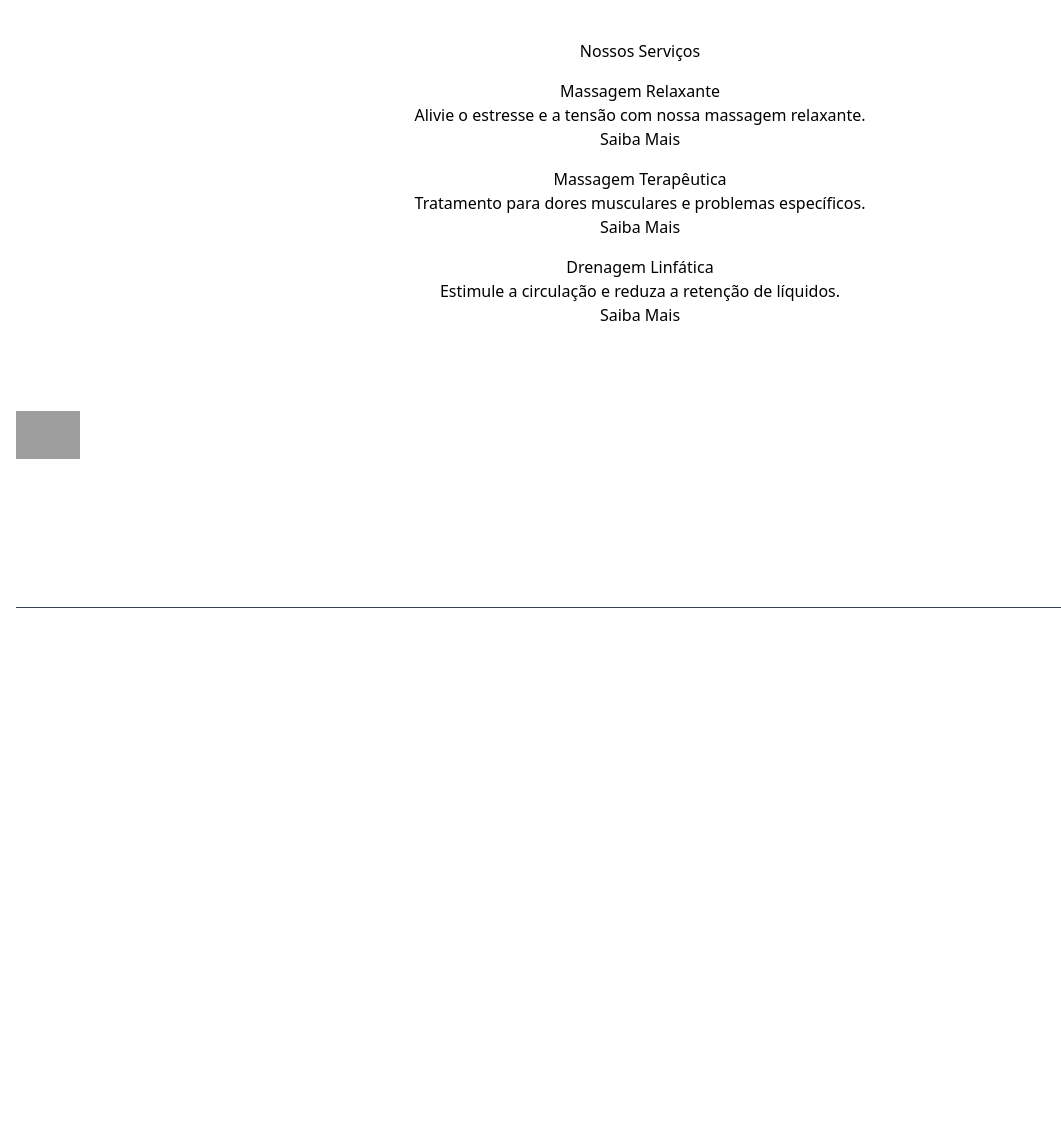
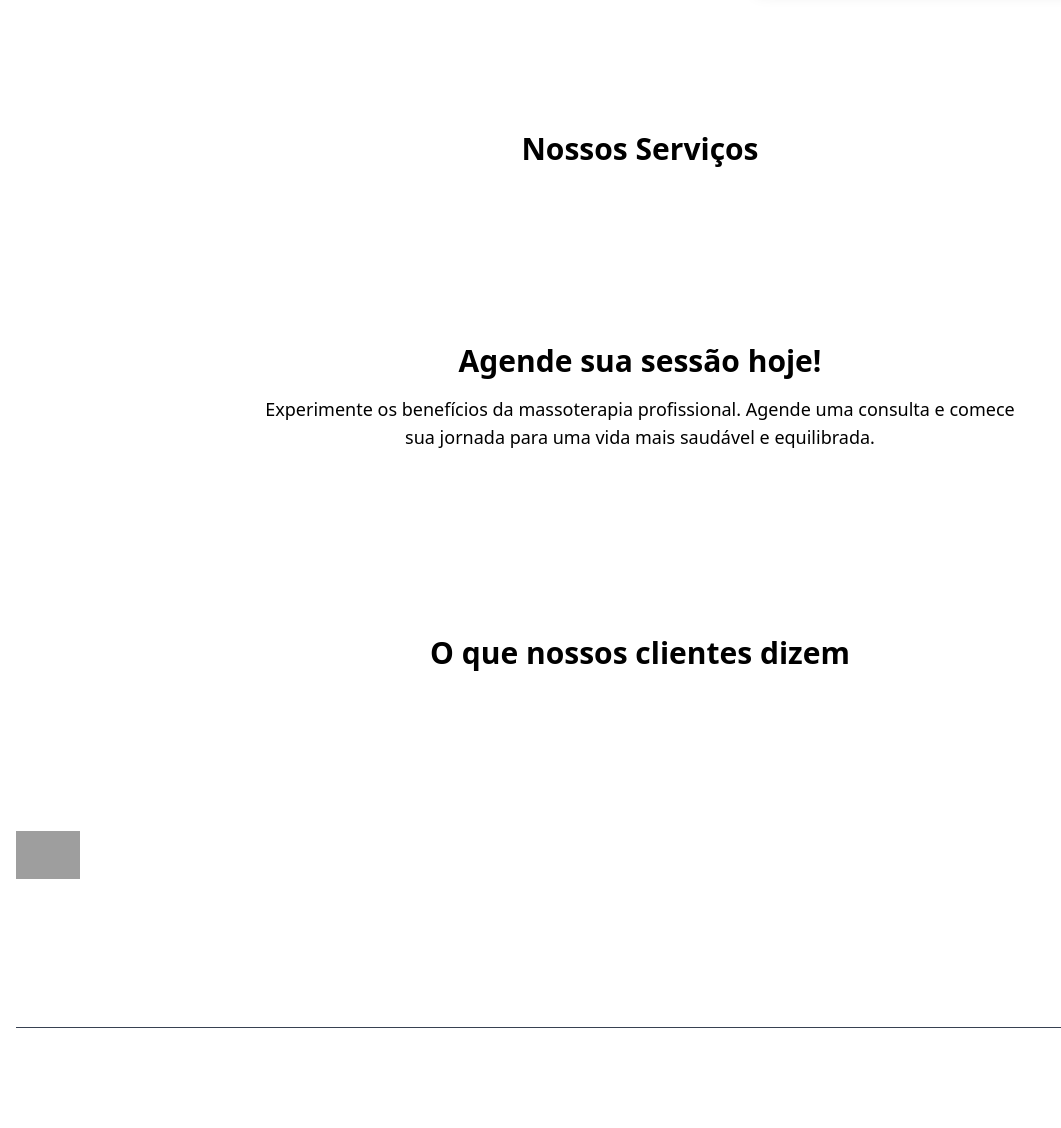
Before and after one commit to RenanDevKF/Projetos, a Django app: page / in a window 1280 px wide. Shown: the part 473-1601 px from the top of the page, without its empty margins (0-1061 px from the left). Before the commit the page ends 1081 px from the top, so only its background shows below. Run offline with Django 5.2, Linux system fonts and the light colour scheme; some libraries are stand-ins or nearby versions; grey boxes are pictures that could not be loaded.

Commit message:
refactor: refeito cores e layout da pagina home

```diff
--- a/templates/core/home.html
+++ b/templates/core/home.html
@@ -1,54 +1,88 @@
 {% extends 'base.html' %}
+{% load static %}
 
-{% block title %}Home - Massoterapia{% endblock %}
+{% block title %}Início - Fatho Massoterapia{% endblock %}
 
 {% block content %}
-<section class="hero-section py-5">
-    <div class="container">
-        <div class="row align-items-center">
-            <div class="col-lg-6">
-                <h1 class="display-4">Massoterapia Profissional</h1>
-                <p class="lead">Cuidando da sua saúde e bem-estar através de técnicas especializadas de massagem.</p>
-                <a href="{% url 'core:contato' %}" class="btn btn-primary btn-lg">Agende uma Sessão</a>
+    <!-- Hero Section -->
+    <section class="bg-gradient-to-r from-fatho-mint to-fatho-light py-20">
+        <div class="container mx-auto px-4">
+            <div class="flex flex-col md:flex-row items-center">
+                <div class="md:w-1/2 mb-10 md:mb-0">
+                    <h1 class="text-4xl md:text-5xl font-bold text-fatho-dark mb-4">Massoterapia Profissional</h1>
+                    <p class="text-lg md:text-xl mb-6">Cuide do seu bem-estar com tratamentos personalizados para corpo e mente.</p>
+                    <a href="{% url 'services' %}" class="bg-primary text-white px-6 py-3 rounded-md hover:bg-primary/90 transition">Conheça nossos serviços</a>
                 </div>
-            <div class="col-lg-6">
-                <img src="{{ STATIC_URL }}img/placeholder-massage.jpg" alt="Massoterapia" class="img-fluid rounded">
+                <div class="md:w-1/2 flex justify-center">
+                    <img src="{% static 'images/massage-hero.jpg' %}" alt="Massoterapia" class="rounded-lg shadow-lg max-w-full h-auto">
                 </div>
             </div>
         </div>
     </section>
 
-<section class="services-preview py-5 bg-light">
-    <div class="container">
-        <h2 class="text-center mb-4">Nossos Serviços</h2>
-        <div class="row">
-            <div class="col-md-4">
-                <div class="card mb-4">
-                    <div class="card-body text-center">
-                        <h3 class="card-title">Massagem Relaxante</h3>
-                        <p class="card-text">Alivie o estresse e a tensão com nossa massagem relaxante.</p>
-                        <a href="{% url 'core:servicos' %}" class="btn btn-outline-primary">Saiba Mais</a>
+    <!-- Serviços em Destaque -->
+    <section class="py-16 bg-white">
+        <div class="container mx-auto px-4">
+            <h2 class="text-3xl font-semibold text-center mb-12">Nossos Serviços</h2>
+            <div class="grid grid-cols-1 md:grid-cols-3 gap-8">
+                {% for service in featured_services %}
+                <div class="bg-fatho-light rounded-lg shadow-md overflow-hidden">
+                    <img src="{{ service.image.url }}" alt="{{ service.name }}" class="w-full h-48 object-cover">
+                    <div class="p-6">
+                        <h3 class="text-xl font-semibold mb-2">{{ service.name }}</h3>
+                        <p class="text-gray-700 mb-4">{{ service.short_description }}</p>
+                        <a href="{% url 'service_detail' service.slug %}" class="text-primary font-medium hover:underline">Saiba mais</a>
+                    </div>
+                </div>
+                {% endfor %}
+            </div>
+        </div>
+    </section>
+
+    <!-- Chamada para Agendamento -->
+    <section class="bg-fatho-gold/10 py-16">
+        <div class="container mx-auto px-4 text-center">
+            <h2 class="text-3xl font-semibold mb-4">Agende sua sessão hoje!</h2>
+            <p class="text-lg mb-8 max-w-3xl mx-auto">Experimente os benefícios da massoterapia profissional. Agende uma consulta e comece sua jornada para uma vida mais saudável e equilibrada.</p>
+            <a href="{% url 'core:booking' %}" class="bg-primary text-white px-6 py-3 rounded-md hover:bg-primary/90 transition">Agendar agora</a>
+        </div>
+    </section>
+
+    <!-- Depoimentos -->
+    <section class="py-16 bg-white">
+        <div class="container mx-auto px-4">
+            <h2 class="text-3xl font-semibold text-center mb-12">O que nossos clientes dizem</h2>
+            <div class="grid grid-cols-1 md:grid-cols-2 lg:grid-cols-3 gap-8">
+                {% for testimonial in testimonials %}
+                <div class="bg-fatho-light p-6 rounded-lg shadow-sm">
+                    <div class="flex items-center mb-4">
+                        {% if testimonial.client_image %}
+                        <img src="{{ testimonial.client_image.url }}" alt="{{ testimonial.client_name }}" class="w-12 h-12 rounded-full mr-4">
+                        {% else %}
+                        <div class="w-12 h-12 rounded-full bg-primary text-white flex items-center justify-center mr-4">
+                            {{ testimonial.client_name|first }}
+                        </div>
+                        {% endif %}
+                        <div>
+                            <h4 class="font-semibold">{{ testimonial.client_name }}</h4>
+                            <div class="flex text-fatho-gold">
+                                {% for i in "12345" %}
+                                    {% if forloop.counter <= testimonial.rating %}
+                                    <svg xmlns="http://www.w3.org/2000/svg" class="h-4 w-4" viewBox="0 0 20 20" fill="currentColor">
+                                        <path d="M9.049 2.927c.3-.921 1.603-.921 1.902 0l1.07 3.292a1 1 0 00.95.69h3.462c.969 0 1.371 1.24.588 1.81l-2.8 2.034a1 1 0 00-.364 1.118l1.07 3.292c.3.921-.755 1.688-1.54 1.118l-2.8-2.034a1 1 0 00-1.175 0l-2.8 2.034c-.784.57-1.838-.197-1.539-1.118l1.07-3.292a1 1 0 00-.364-1.118l-2.8-2.034c-.783-.57-.38-1.81.588-1.81h3.462a1 1 0 00.95-.69l1.07-3.292z" />
+                                    </svg>
+                                    {% else %}
+                                    <svg xmlns="http://www.w3.org/2000/svg" class="h-4 w-4 text-gray-300" viewBox="0 0 20 20" fill="currentColor">
+                                        <path d="M9.049 2.927c.3-.921 1.603-.921 1.902 0l1.07 3.292a1 1 0 00.95.69h3.462c.969 0 1.371 1.24.588 1.81l-2.8 2.034a1 1 0 00-.364 1.118l1.07 3.292c.3.921-.755 1.688-1.54 1.118l-2.8-2.034a1 1 0 00-1.175 0l-2.8 2.034c-.784.57-1.838-.197-1.539-1.118l1.07-3.292a1 1 0 00-.364-1.118l-2.8-2.034c-.783-.57-.38-1.81.588-1.81h3.462a1 1 0 00.95-.69l1.07-3.292z" />
+                                    </svg>
+                                    {% endif %}
+                                {% endfor %}
                             </div>
                         </div>
                     </div>
-            <div class="col-md-4">
-                <div class="card mb-4">
-                    <div class="card-body text-center">
-                        <h3 class="card-title">Massagem Terapêutica</h3>
-                        <p class="card-text">Tratamento para dores musculares e problemas específicos.</p>
-                        <a href="{% url 'core:servicos' %}" class="btn btn-outline-primary">Saiba Mais</a>
+                    <p class="text-gray-700">{{ testimonial.content }}</p>
                 </div>
-                </div>
-            </div>
-            <div class="col-md-4">
-                <div class="card mb-4">
-                    <div class="card-body text-center">
-                        <h3 class="card-title">Drenagem Linfática</h3>
-                        <p class="card-text">Estimule a circulação e reduza a retenção de líquidos.</p>
-                        <a href="{% url 'core:servicos' %}" class="btn btn-outline-primary">Saiba Mais</a>
-                    </div>
-                </div>
-            </div>
+                {% endfor %}
             </div>
         </div>
     </section>
```
Lines whose indentation alone changed are shown as unchanged.
